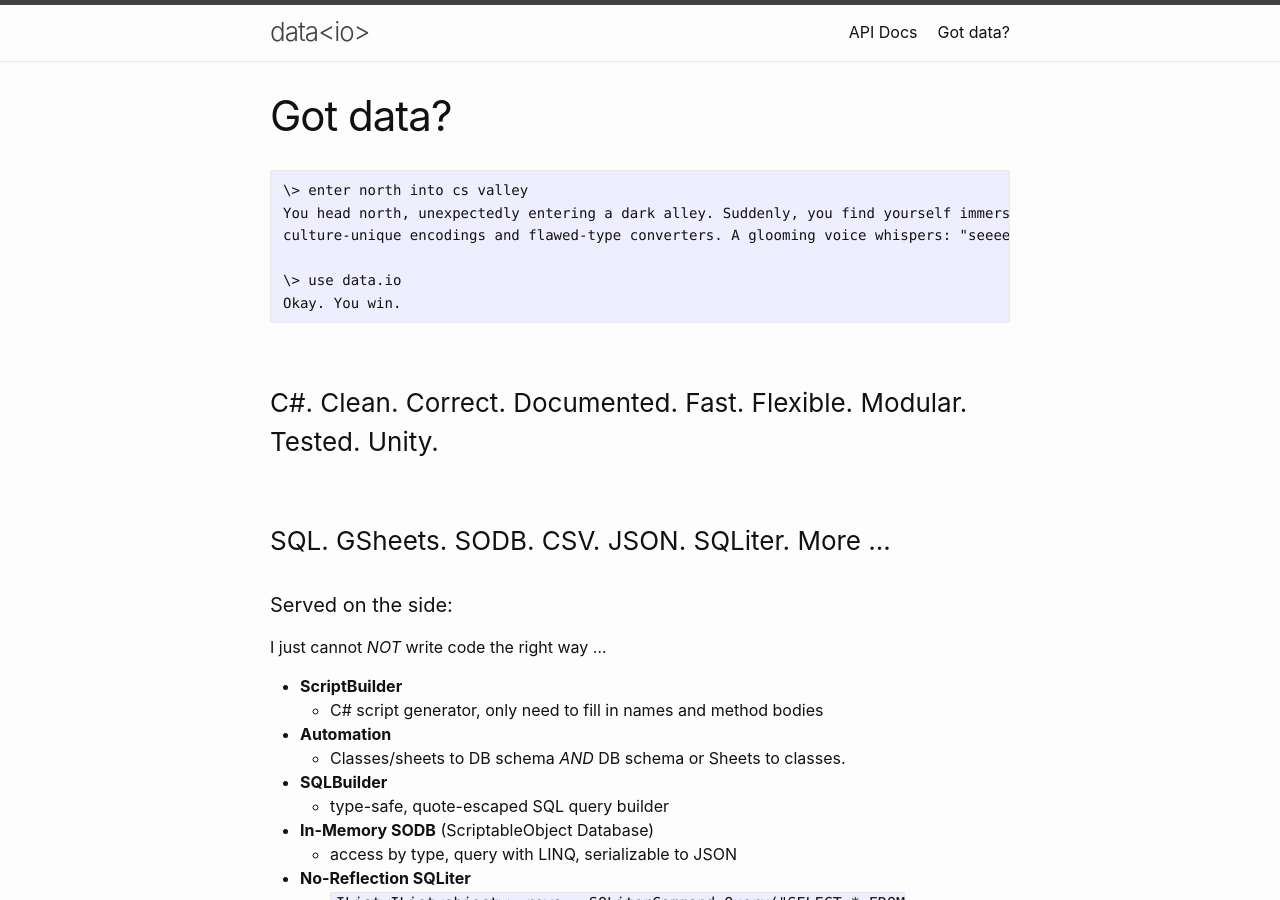
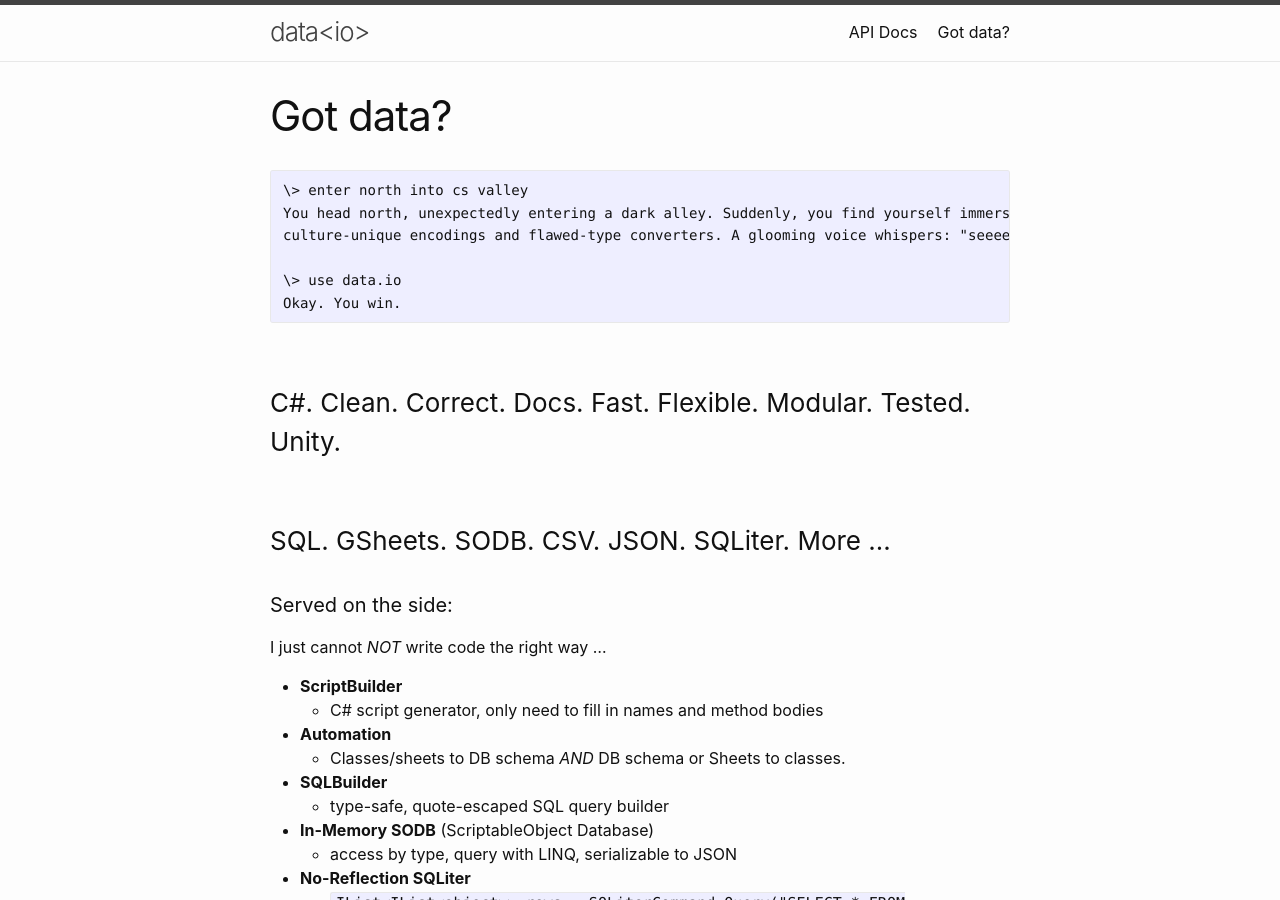
Before and after one commit to CodeSmile-0000011110110111/data.io-home, a Jekyll site: the page built from index.md, in a window 1280 px wide and 900 px high. Built offline with Jekyll 4.4.1, drawn with Linux system fonts in a browser that asks for light colours.

Commit message:
Update index.md

````diff
--- a/index.md
+++ b/index.md
@@ -12,7 +12,7 @@ culture-unique encodings and flawed-type converters. A glooming voice whispers:
 Okay. You win.
 ```
 
-### C#. Clean. Correct. Documented. Fast. Flexible. Modular. Tested. Unity.
+### C#. Clean. Correct. Docs. Fast. Flexible. Modular. Tested. Unity.
 ### SQL. GSheets. SODB. CSV. JSON. SQLiter. More ...
 
 <p/><p/>
````
